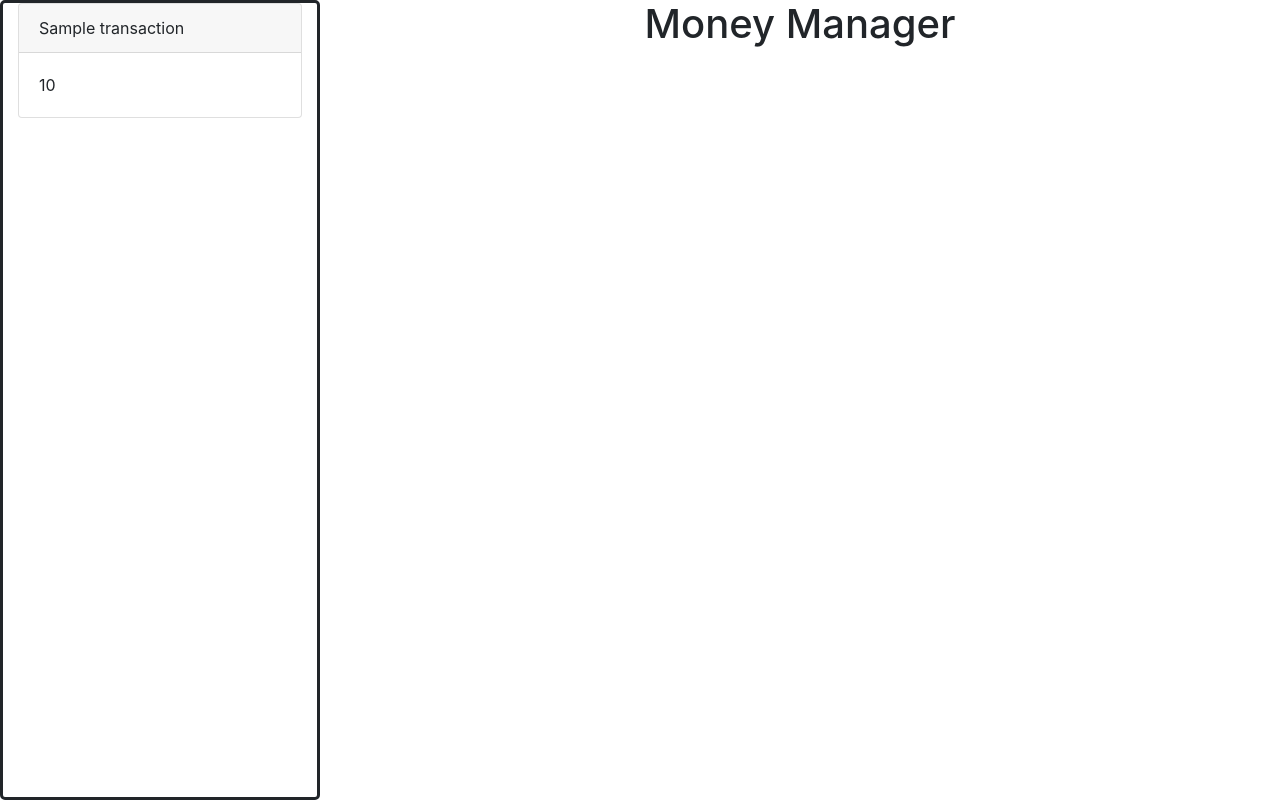
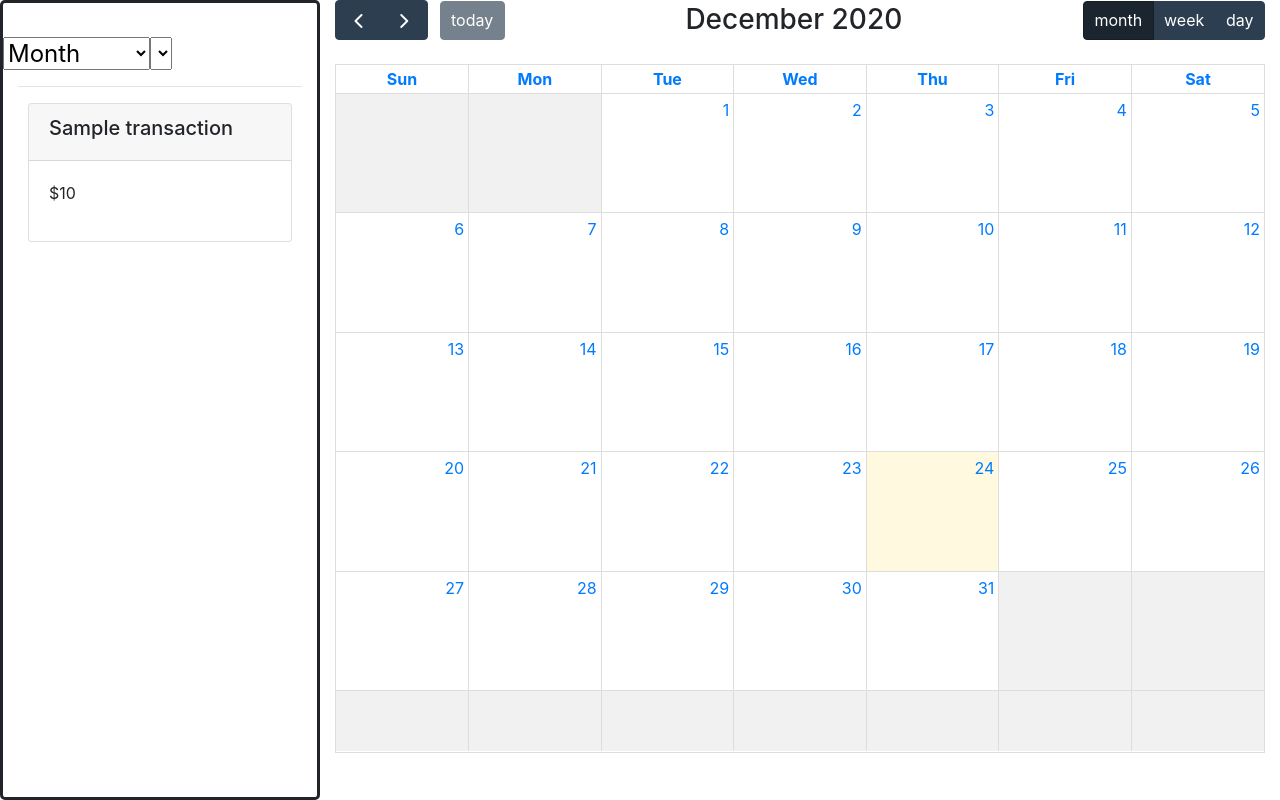
Before and after one commit to henryli12/MoneyManager, a Django app: template src/templates/index.html in a window 1280 px wide. Run offline with Django 3.2, Linux system fonts and the light colour scheme; the template is opened without the code that fills it: most values are stand-ins (such as "Sample title", 1, 10 or a date in 2020); lists and menus that the app fills with data are empty; some libraries are stand-ins or nearby versions.

Commit message:
added fullcalendar

```diff
--- /dev/null
+++ b/src/static/js/index.js
@@ -0,0 +1,20 @@
+document.addEventListener('DOMContentLoaded', function() {
+    var calendarEl = document.getElementById('calendar');
+
+    var calendar = new FullCalendar.Calendar(calendarEl, {
+        selectable: true,
+        showNonCurrentDates: false,
+        headerToolbar: {
+        left: 'prev,next today',
+        center: 'title',
+        right: 'dayGridMonth,timeGridWeek,timeGridDay'
+        },
+        dateClick: function(info) {
+        },
+        select: function(info) {
+        alert('selected ' + info.startStr + ' to ' + info.endStr);
+        }
+    });
+
+    calendar.render();
+    });
--- a/src/templates/index.html
+++ b/src/templates/index.html
@@ -6,6 +6,7 @@
 
         <link rel="stylesheet" type="text/css" href="{% static 'css/style.css' %}">
 
+        <!-- Bootstrap -->
         <!-- CSS only -->
         <link rel="stylesheet" href="https://stackpath.bootstrapcdn.com/bootstrap/4.5.2/css/bootstrap.min.css" integrity="sha384-JcKb8q3iqJ61gNV9KGb8thSsNjpSL0n8PARn9HuZOnIxN0hoP+VmmDGMN5t9UJ0Z" crossorigin="anonymous">
         <link rel="stylesheet" href="https://cdnjs.cloudflare.com/ajax/libs/font-awesome/4.7.0/css/font-awesome.min.css">
@@ -13,32 +14,61 @@
         <script src="https://code.jquery.com/jquery-3.5.1.slim.min.js" integrity="sha384-DfXdz2htPH0lsSSs5nCTpuj/zy4C+OGpamoFVy38MVBnE+IbbVYUew+OrCXaRkfj" crossorigin="anonymous"></script>
         <script src="https://cdn.jsdelivr.net/npm/popper.js@1.16.1/dist/umd/popper.min.js" integrity="sha384-9/reFTGAW83EW2RDu2S0VKaIzap3H66lZH81PoYlFhbGU+6BZp6G7niu735Sk7lN" crossorigin="anonymous"></script>
         <script src="https://stackpath.bootstrapcdn.com/bootstrap/4.5.2/js/bootstrap.min.js" integrity="sha384-B4gt1jrGC7Jh4AgTPSdUtOBvfO8shuf57BaghqFfPlYxofvL8/KUEfYiJOMMV+rV" crossorigin="anonymous"></script>
+
+        <!-- Fullcalendar -->
+        <link rel="stylesheet" href="https://cdn.jsdelivr.net/npm/fullcalendar@5.5.0/main.min.css" integrity="sha256-uq9PNlMzB+1h01Ij9cx7zeE2OR2pLAfRw3uUUOOPKdA=" crossorigin="anonymous">
+        <script src="https://cdn.jsdelivr.net/npm/fullcalendar@5.5.0/main.min.js" integrity="sha256-YS9kklqEaLYBFpFsHZhoRQna5D2+RSAi/3V4+fXi9qQ=" crossorigin="anonymous"></script>
     </head>
     <body>
         <div class="container-fluid" id="main_container" style="height: 100%">
             <div class="row" style="height: 100%;">
                 <div class="col-3" id="sidebar" style="border-style: solid; border-radius: 5px;">
+                    <br>
+                    <div class="row" style="margin-top: 10px;">
+                        <div style="float: right;">
+                            <select id="month" name="month" style="font-size: 24px;">
+                                <option value="0" disabled="disabled" selected>Month</option>
+                                <option value="1">January</option>
+                                <option value="2">February</option>
+                                <option value="3">March</option>
+                                <option value="4">April</option>
+                                <option value="5">May</option>
+                                <option value="6">June</option>
+                                <option value="7">July</option>
+                                <option value="8">August</option>
+                                <option value="9">September</option>
+                                <option value="10">October</option>
+                                <option value="11">November</option>
+                                <option value="12">December</option>
+                            </select>
+                        </div>
+                        <select id="year" name="year" style="font-size: 24px;">
+
+                        </select>
+
+                    </div>
+                    <hr>
+
                     {% for transaction in transactions %}
-                    <div class="card">
+                    <div class="row card" style="margin: 10px;">
                         <div class="card-header">
-                            {{transaction.title}}
+                            <h5>{{transaction.title}}</h5>
                         </div>
                         <div class="card-body">
-                            {{transaction.amount}}
+                            <p>${{transaction.amount}}</p>
                         </div>
                     </div>
                     {% endfor %}
+
                 </div>
                 <div class="col-9">
-                    <div>
-                        <h1 style="text-align: center;">Money Manager</h1>
-                    </div>
-
                     {% block content %}
+                    <div id='calendar'></div>
                     {% endblock content%}
 
                 </div>
             </div>
         </div>
+        <script type="text/javascript" src="{% static 'js/index.js' %}"></script>
     </body>
 </html>
```
